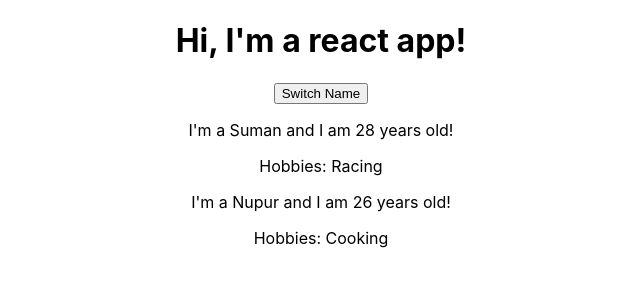
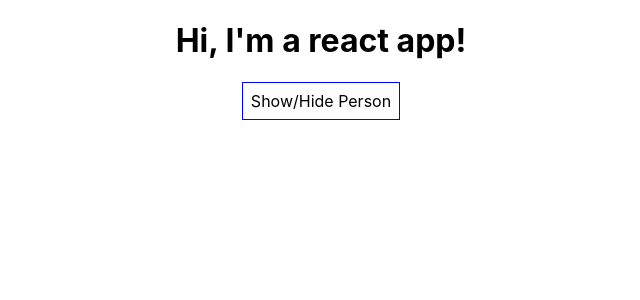
Before and after one commit to frozenplanet14/react-project, a React (Create React App) app: page / in a window 1280 px wide. Shown: the top 300 px of the page, without its empty margins (319-959 px from the left). Built offline with nearby package versions, Linux system fonts and the light colour scheme.

Commit message:
add conditional statement to render

```diff
--- a/src/App.js
+++ b/src/App.js
@@ -1,4 +1,4 @@
-import React, { Component } from 'react';
+import React, { useState } from 'react';
 import './App.css';
 import Person from './Person/Person';
 
@@ -6,8 +6,77 @@ import Person from './Person/Person';
 /**
  * class-based components (also referred to as "containers", "smart" or "stateful" components)
  */
-class App extends Component {
-  state = {
+const App = (props) => {
+  const [personsState, setPersonState ] = useState({
+    persons: [
+      {
+        name: 'Suman',
+        age: 28
+      },
+      {
+        name: 'Nupur',
+        age: 26,
+        hobbies: 'Cooking'
+      }
+    ],
+    showPerson: false
+  });
+  const switchNameHandler = (name) => {
+    /**
+     * this.setState merge the object while setPersonState replace the complete object,
+     * better to take slice of the object, if you need limited object to update
+     */
+    setPersonState({
+      ...personsState,
+      persons: [
+      {
+        name,
+        age: 28
+      },
+      {
+        name: 'Nupur Jha',
+        age: 26,
+        hobbies: 'Cooking'
+      }
+    ]});
+  }
+
+  const toggleVisibility = () => {
+    setPersonState({
+      ...personsState,
+      showPerson: !personsState.showPerson
+    });
+  }
+
+  const style = {
+    backgroundColor: 'white',
+    font: 'inherit',
+    border: '1px solid blue',
+    padding: '8px',
+    cursor: 'pointer'
+  }
+
+  return (
+    <div className="App">
+      <h1>Hi, I'm a react app!</h1>
+      <button style={style} onClick={toggleVisibility}>Show/Hide Person</button>
+      { personsState.showPerson ?
+          personsState.persons.map(p => (
+            // <Person key={p.name} name={p.name} age={p.age} click={switchNameHandler.bind(this,
+            //   'Suman Kumar Jha')}>Hobbies: {p.hobbies || 'Racing'}</Person>
+            <Person key={p.name} name={p.name} age={p.age} click={switchNameHandler}>Hobbies: {p.hobbies || 'Racing'}</Person>
+          )) :
+          null
+      }
+    </div>
+  );
+}
+
+export default App;
+
+
+/*
+state = {
     persons: [
       {
         name: 'Suman',
@@ -34,26 +103,4 @@ class App extends Component {
       }
     ]});
   }
-
-  render() {
-    return (
-      <div className="App">
-        <h1>Hi, I'm a react app!</h1>
-        <button onClick={this.switchNameHandler}>Switch Name</button>
-        {
-          this.state.persons.map(p => (
-            <Person key={p.name} name={p.name} age={p.age}>Hobbies: {p.hobbies || 'Racing'}</Person>
-          ))
-        }
-      </div>
-    );
-    /**
-     * @example Above code compiles to below code
-     */
-    // return React.createElement('div', {
-    //   className: 'App'
-    // }, React.createElement('h1', null, 'Hi, I\'m a react app!'));
-  }
-}
-
-export default App;
+  */
--- /dev/null
+++ b/src/Person/Person.css
@@ -0,0 +1,8 @@
+.Person {
+    width: 60%;
+    margin: 16px auto;
+    border: 1px solid #eee;
+    box-shadow: 0 2px 3px #ccc;
+    padding: 16px;
+    text-align: center;
+}
--- a/src/Person/Person.js
+++ b/src/Person/Person.js
@@ -1,14 +1,16 @@
 import React from 'react';
-
+import './Person.css';
 
 /**
  * Functional components (also referred to as "presentational", "dumb" or "stateless" components
  */
-const person = ({name, age, children}) => {
+const person = ({name, age, children, click}) => {
     return (
-        <div>
+        // onClick={click}
+        <div className='Person'>
             <p>I'm a {name} and I am {age} years old!</p>
             <p>{children}</p>
+            <input type='text' onChange={(evt) => click(evt.target.value)} />
         </div>
     );
 }
```
Also changed, not shown: 1 other file (tests, documents, lock files or other folders).
